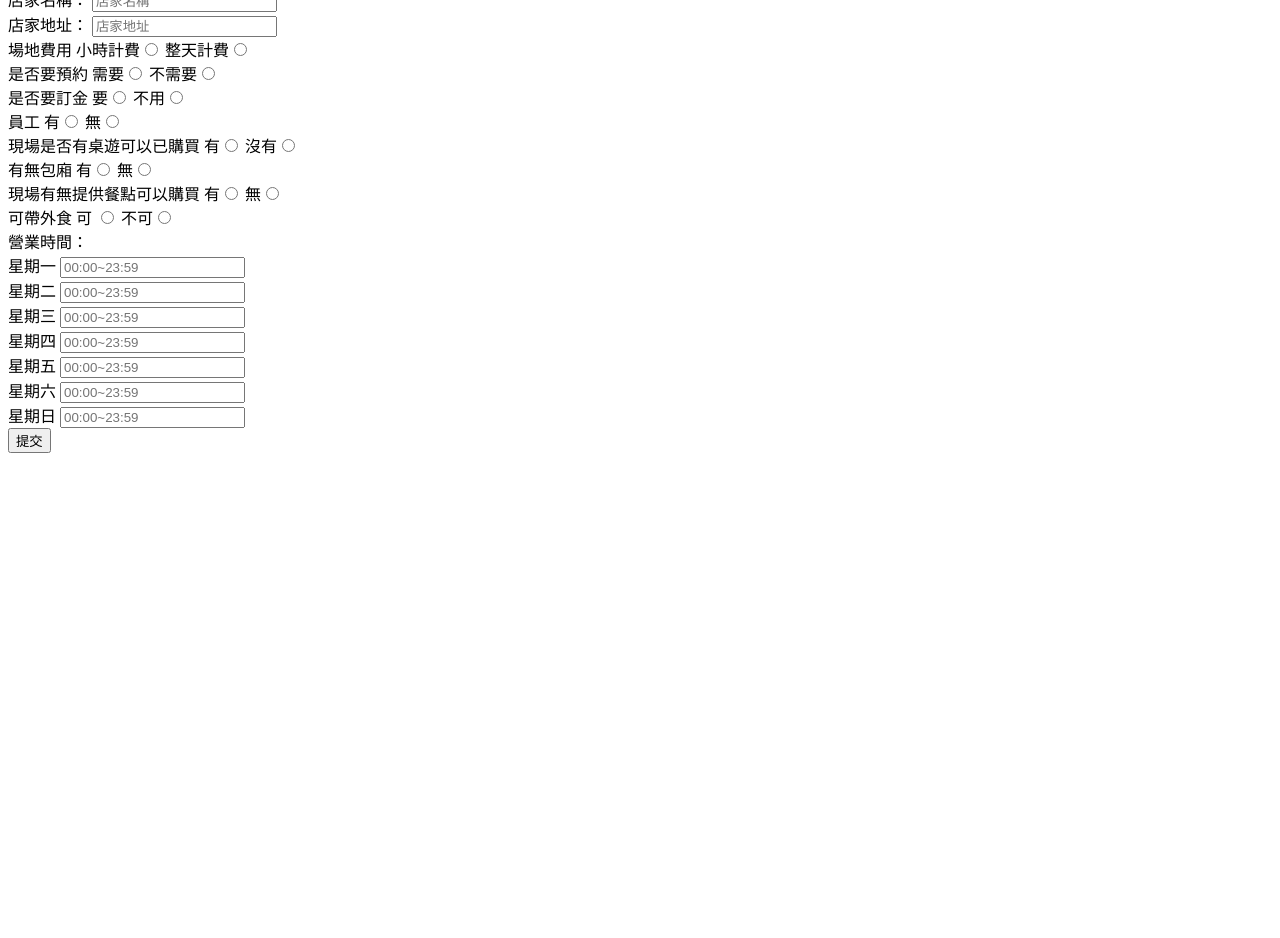
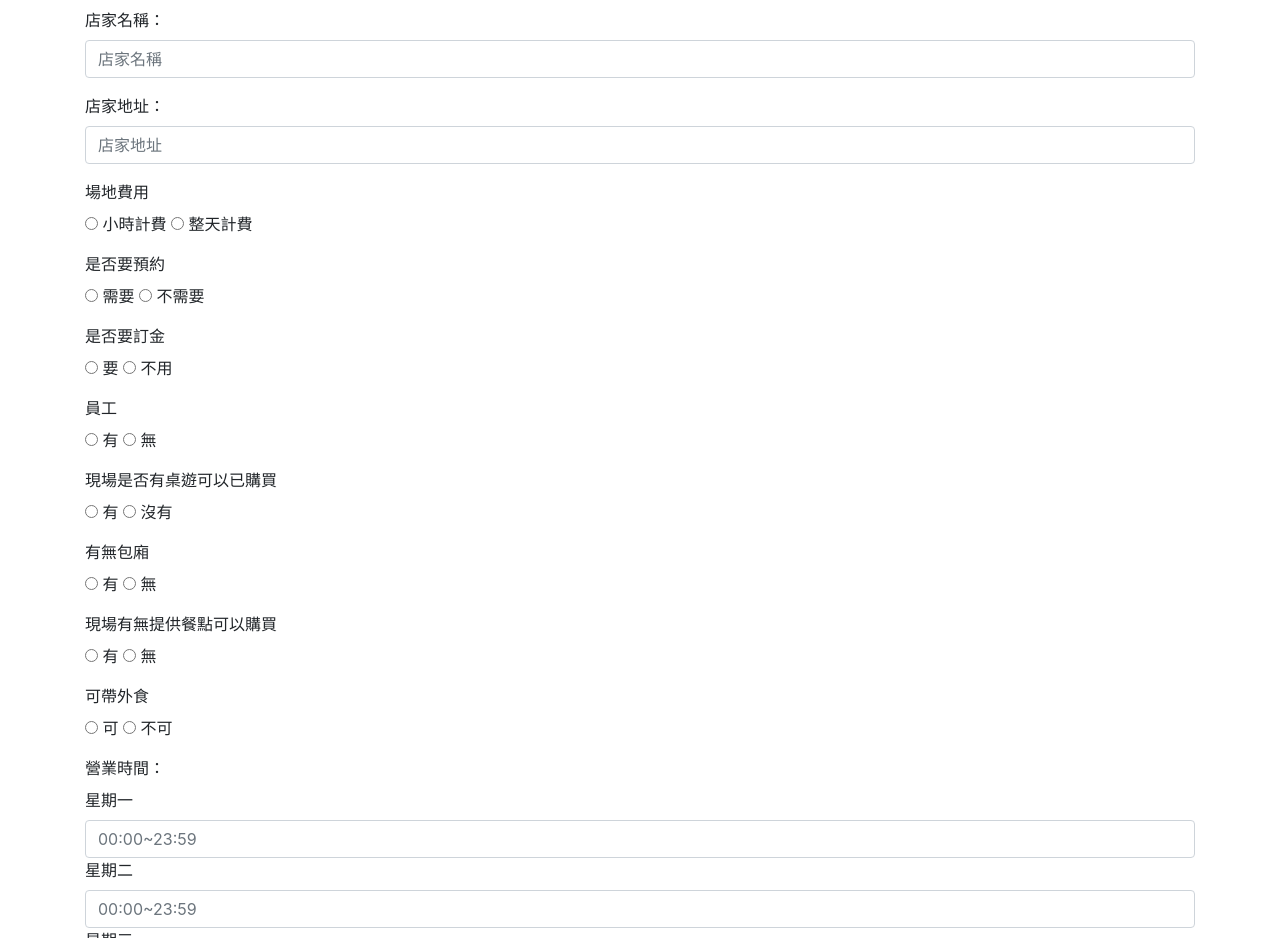
Before and after one commit to jimmycoco/table-game-map-backEnd, a plain HTML site: page googlemap/標點申請單.html in a window 1280 px wide. Shown: the part 88-1026 px from the top of the page. Before the commit the page ends 800 px from the top, so only its background shows below. Drawn offline with nearby package versions, Linux system fonts and the light colour scheme.

Commit message:
Update 標點申請單.html

```diff
--- a/googlemap/標點申請單.html
+++ b/googlemap/標點申請單.html
@@ -1,92 +1,143 @@
-<html>
+<!DOCTYPE html>
+<html lang="zh-Hant">
+<head>
+    <meta charset="UTF-8">
+    <meta name="viewport" content="width=device-width, initial-scale=1.0">
+    <link rel="stylesheet" href="https://maxcdn.bootstrapcdn.com/bootstrap/4.0.0/css/bootstrap.min.css" integrity="sha384-Gn5384xqQ1aoWXA+058RXPxPg6fy4IWvTNh0E263XmFcJlSAwiGgFAW/dAiS6JXm" crossorigin="anonymous">
+    <title>地標申請</title>
+</head>
 <body>
-    <form>
-        <h1><b>地標申請</b></h1>
 
+<div class="container">
+    <h1 class="my-4"><b>地標申請</b></h1>
+    <form id="landmarkForm">
+        <div class="form-group">
+            <label for="Store">店家名稱：</label>
+            <input type="text" id="Store" class="form-control" placeholder="店家名稱" required>
+        </div>
+        <div class="form-group">
+            <label for="Storeaddress">店家地址：</label>
+            <input type="text" id="Storeaddress" class="form-control" placeholder="店家地址" required>
+        </div>
+        <div class="form-group">
+            <label for="mony">場地費用</label><br>
+            <input type="radio" name="mony" id="hourtime" value="hourtime"> 小時計費
+            <input type="radio" name="mony" id="daytime" value="daytime"> 整天計費
+        </div>
+        <div class="form-group">
+            <label for="vip">是否要預約</label><br>
+            <input type="radio" name="vip" id="yesvip" value="yesvip"> 需要
+            <input type="radio" name="vip" id="novip" value="novip"> 不需要
+        </div>
+        <div class="form-group">
+            <label for="deposit">是否要訂金</label><br>
+            <input type="radio" name="deposit" id="yesdeposit" value="yesdeposit"> 要
+            <input type="radio" name="deposit" id="nodeposit" value="nodeposit"> 不用
+        </div>
+        <div class="form-group">
+            <label for="staff">員工</label><br>
+            <input type="radio" name="staff" id="yesstaff" value="yesstaff"> 有
+            <input type="radio" name="staff" id="nostaff" value="nostaff"> 無
+        </div>
+        <div class="form-group">
+            <label for="buygame">現場是否有桌遊可以已購買</label><br>
+            <input type="radio" name="buygame" id="yesbuygame" value="yesbuygame"> 有
+            <input type="radio" name="buygame" id="nosbuygame" value="nosbuygame"> 沒有
+        </div>
+        <div class="form-group">
+            <label for="viproom">有無包廂</label><br>
+            <input type="radio" name="viproom" id="yesviproom" value="yesviproom"> 有
+            <input type="radio" name="viproom" id="noviproom" value="noviproom"> 無
+        </div>
+        <div class="form-group">
+            <label for="infood">現場有無提供餐點可以購買</label><br>
+            <input type="radio" name="infood" id="yesinfood" value="yesinfood"> 有
+            <input type="radio" name="infood" id="noinfood" value="noinfood"> 無
+        </div>
+        <div class="form-group">
+            <label for="outfood">可帶外食</label><br>
+            <input type="radio" name="outfood" id="outyesfood" value="outyesfood"> 可
+            <input type="radio" name="outfood" id="outnofood" value="outnofood"> 不可
+        </div>
+        <div class="form-group">
+            <label for="time">營業時間：</label>
+            <br>
+            <label for="monday">星期一</label>
+            <input type="text" id="monday" class="form-control" placeholder="00:00~23:59" required>
+            <label for="tuesday">星期二</label>
+            <input type="text" id="tuesday" class="form-control" placeholder="00:00~23:59" required>
+            <label for="wednesday">星期三</label>
+            <input type="text" id="wednesday" class="form-control" placeholder="00:00~23:59" required>
+            <label for="thursday">星期四</label>
+            <input type="text" id="thursday" class="form-control" placeholder="00:00~23:59" required>
+            <label for="friday">星期五</label>
+            <input type="text" id="friday" class="form-control" placeholder="00:00~23:59" required>
+            <label for="saturday">星期六</label>
+            <input type="text" id="saturday" class="form-control" placeholder="00:00~23:59" required>
+            <label for="sunday">星期日</label>
+            <input type="text" id="sunday" class="form-control" placeholder="00:00~23:59" required>
+        </div>
+        <button type="submit" class="btn btn-primary">提交</button>
+    </form>
+</div>
 
-        <label for="Store">店家名稱：</label>
-        <input type="text" id="Store" placeholder="店家名稱" required>
-        <br>
+<!-- Modal -->
+<div class="modal fade" id="welcomeModal" tabindex="-1" role="dialog" aria-labelledby="welcomeModalLabel" aria-hidden="true">
+    <div class="modal-dialog" role="document">
+        <div class="modal-content">
+            <div class="modal-header">
+                <h5 class="modal-title" id="welcomeModalLabel">歡迎使用地標申請系統</h5>
+                <button type="button" class="close" data-dismiss="modal" aria-label="Close">
+                    <span aria-hidden="true">&times;</span>
+                </button>
+            </div>
+            <div class="modal-body">
+                <p>請填寫以下表單以提交地標申請。</p>
+            </div>
+            <div class="modal-footer">
+                <button type="button" class="btn btn-secondary" data-dismiss="modal">關閉</button>
+            </div>
+        </div>
+    </div>
+</div>
 
-        <label for="Storeaddress">店家地址：</label>
-        <input type="text" id="Storeaddress" placeholder="店家地址" required>
-        <br>
+<script src="https://code.jquery.com/jquery-3.2.1.slim.min.js" integrity="sha384-KJ3o2DKtIkvYIK3UENzmM7KCkRr/rE9/Qpg6aAZGJwFDMVNA/GpGFF93hXpG5KkN" crossorigin="anonymous"></script>
+<script src="https://cdnjs.cloudflare.com/ajax/libs/popper.js/1.12.9/umd/popper.min.js" integrity="sha384-ApNbgh9B+Y1QKtv3Rn7W3mgPxhU9K/ScQsAP7hUibX39j7fakFPskvXusvfa0b4Q" crossorigin="anonymous"></script>
+<script src="https://maxcdn.bootstrapcdn.com/bootstrap/4.0.0/js/bootstrap.min.js" integrity="sha384-JZR6Spejh4U02d8jOt6vLEHfe/JQGiRRSQQxSfFWpi1MquVdAyjUar5+76PVCmYl" crossorigin="anonymous"></script>
 
-        <label for="mony">場地費用</label>
-        小時計費<input type="radio" name="mony" id="hourtime" value="hourtime"><!--每小時計算價錢-->
-        整天計費<input type="radio" name="mony" id="daytime" value="daytime"><!--入場費不限時間-->
-        <br>
+<script>
+   document.getElementById('landmarkForm').addEventListener('submit', function (event) {
+        event.preventDefault(); // 阻止表單的默認提交行為
 
-        <!--從這裡到-->
-        <label for="vip">是否要預約</label>
-        需要<input type="radio" name="vip" id="yesvip" value="yesvip"><!--需要提前預約-->
-        不需要<input type="radio" name="vip" id="novip" value="novip"><!--不需要提前預約-->
-        <br>
-        <label for="vip">是否要訂金</label>
-        要<input type="radio" name="deposit" id="yesdeposit" value="yesdeposit"><!--需要提前給-->
-        不用<input type="radio" name="deposit" id="nodeposit" value="nodeposit"><!--不需要提前給-->
-        <br>
-        <!--這裡是一起的-->
+        // 收集表單數據
+        let submittedData = `
+            店家名稱：${document.getElementById('Store').value}<br>
+            店家地址：${document.getElementById('Storeaddress').value}<br>
+            場地費用：${document.querySelector('input[name="mony"]:checked').value}<br>
+            是否預約：${document.querySelector('input[name="vip"]:checked').value}<br>
+            是否訂金：${document.querySelector('input[name="deposit"]:checked').value}<br>
+            員工：${document.querySelector('input[name="staff"]:checked').value}<br>
+            桌遊：${document.querySelector('input[name="buygame"]:checked').value}<br>
+            包廂：${document.querySelector('input[name="viproom"]:checked').value}<br>
+            餐點：${document.querySelector('input[name="infood"]:checked').value}<br>
+            外食：${document.querySelector('input[name="outfood"]:checked').value}<br
+            營業時間：<br>
+            星期一：${document.getElementById('monday').value}<br>
+            星期二：${document.getElementById('tuesday').value}<br>
+            星期三：${document.getElementById('wednesday').value}<br>
+            星期四：${document.getElementById('thursday').value}<br>
+            星期五：${document.getElementById('friday').value}<br>
+            星期六：${document.getElementById('saturday').value}<br>
+            星期日：${document.getElementById('sunday').value}<br>
+        `;
 
-        <label for="staff">員工</label>
-        有<input type="radio" name="staff" id="yesstaff" value="yesstaff"><!--有人-->
-        無<input type="radio" name="staff" id="nostaff" value="nostaff"><!--沒人-->
-        <br>
+        // 顯示在模態框中
+        document.getElementById('submittedData').innerHTML = submittedData;
 
-        <label for="buygame">現場是否有桌遊可以已購買</label>
-        有<input type="radio" name="buygame" id="yesbuygame" value="yesbuygame"><!--有賣-->
-        沒有<input type="radio" name="buygame" id="nosbuygame" value="nosbuygame"><!--沒有賣-->
-        <br>
+        // 顯示模態框
+        $('#confirmationModal').modal('show');
+    });
+</script>
 
-
-
-        <label for="viproom">有無包廂</label>
-        有<input type="radio" name="viproom" id="yesviproom" value="yesviproom"><!--有包廂-->
-        無<input type="radio" name="viproom" id="noviproom" value="noviproom"><!--無包廂-->
-        <br>
-
-        <label for="infood">現場有無提供餐點可以購買</label>
-        有<input type="radio" name="infood" id="yesinfood" value="yesinfood"><!--有餐點-->
-        無<input type="radio" name="infood" id="noinfood" value="noinfood"><!--沒有餐點-->
-        <br>
-
-
-        <label for="outfood">可帶外食</label>
-        可  <input type="radio" name="outfood" id="outyesfood" value="outyesfood"><!--可以帶外食-->
-        不可<input type="radio" name="outfood" id="outnofood" value="outnofood"><!--不可以帶外食-->
-        <br>
-
-        <label for="time">營業時間：</label>
-        <br>
-
-        <label for="time">星期一</label>
-        <input type="text" id="monday" placeholder="00:00~23:59" required>
-        <br>
-        <label for="time">星期二</label>
-        <input type="text" id="tuesday" placeholder="00:00~23:59" required>
-        <br>
-        <label for="time">星期三</label>
-        <input type="text" id="wednesday" placeholder="00:00~23:59" required>
-        <br>
-        <label for="time">星期四</label>
-        <input type="text" id="thursday" placeholder="00:00~23:59" required>
-        <br>
-        <label for="time">星期五</label>
-        <input type="text" id="friday" placeholder="00:00~23:59" required>
-        <br>
-        <label for="time">星期六</label>
-        <input type="text" id="saturday" placeholder="00:00~23:59" required>
-        <br>
-        <label for="time">星期日</label>
-        <input type="text" id="sunday" placeholder="00:00~23:59" required>
-        <br>
-
-
-
-
-
-        <input type="submit" value="提交">
-    </form>
 </body>
-
 </html>
```
